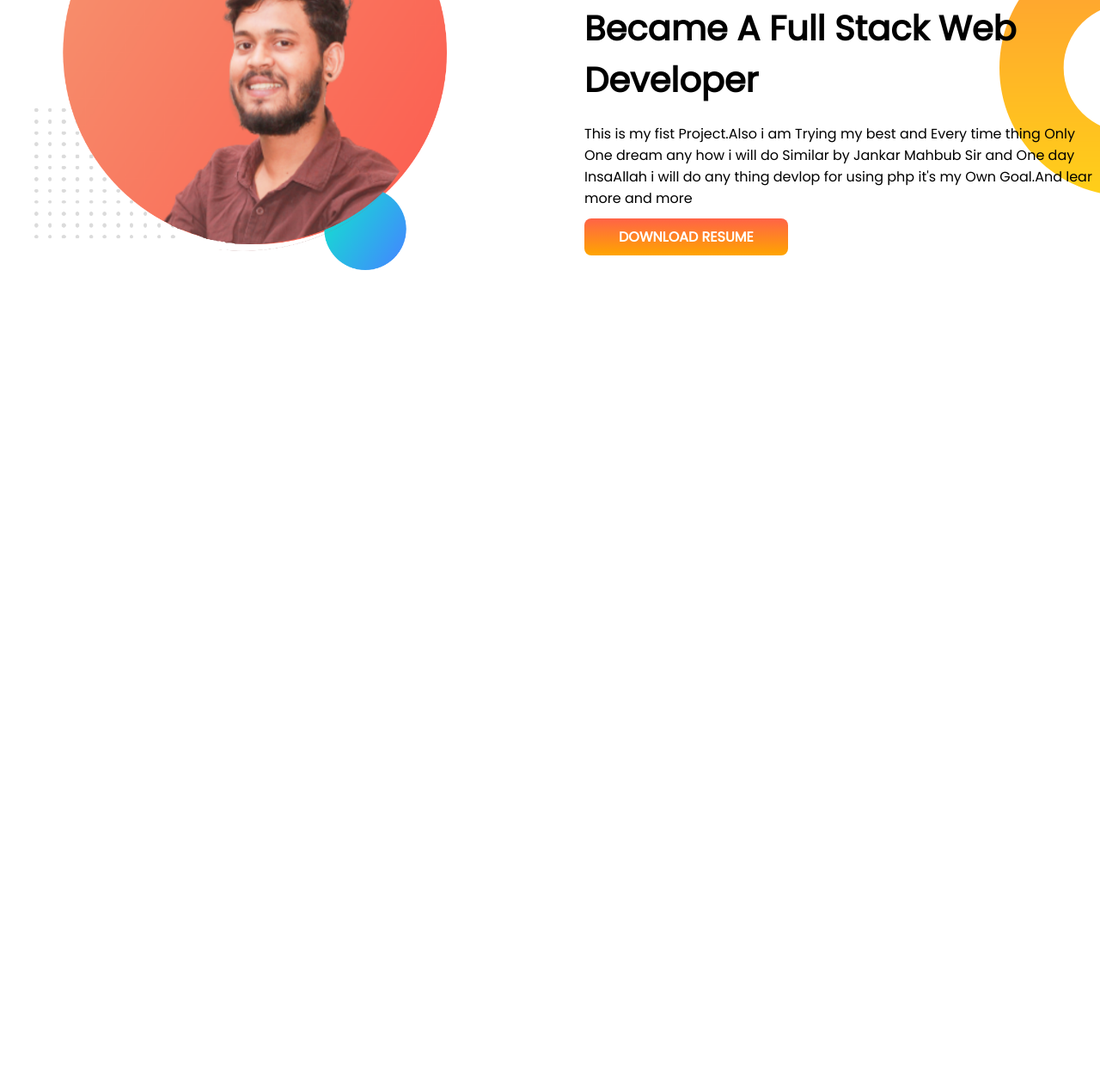
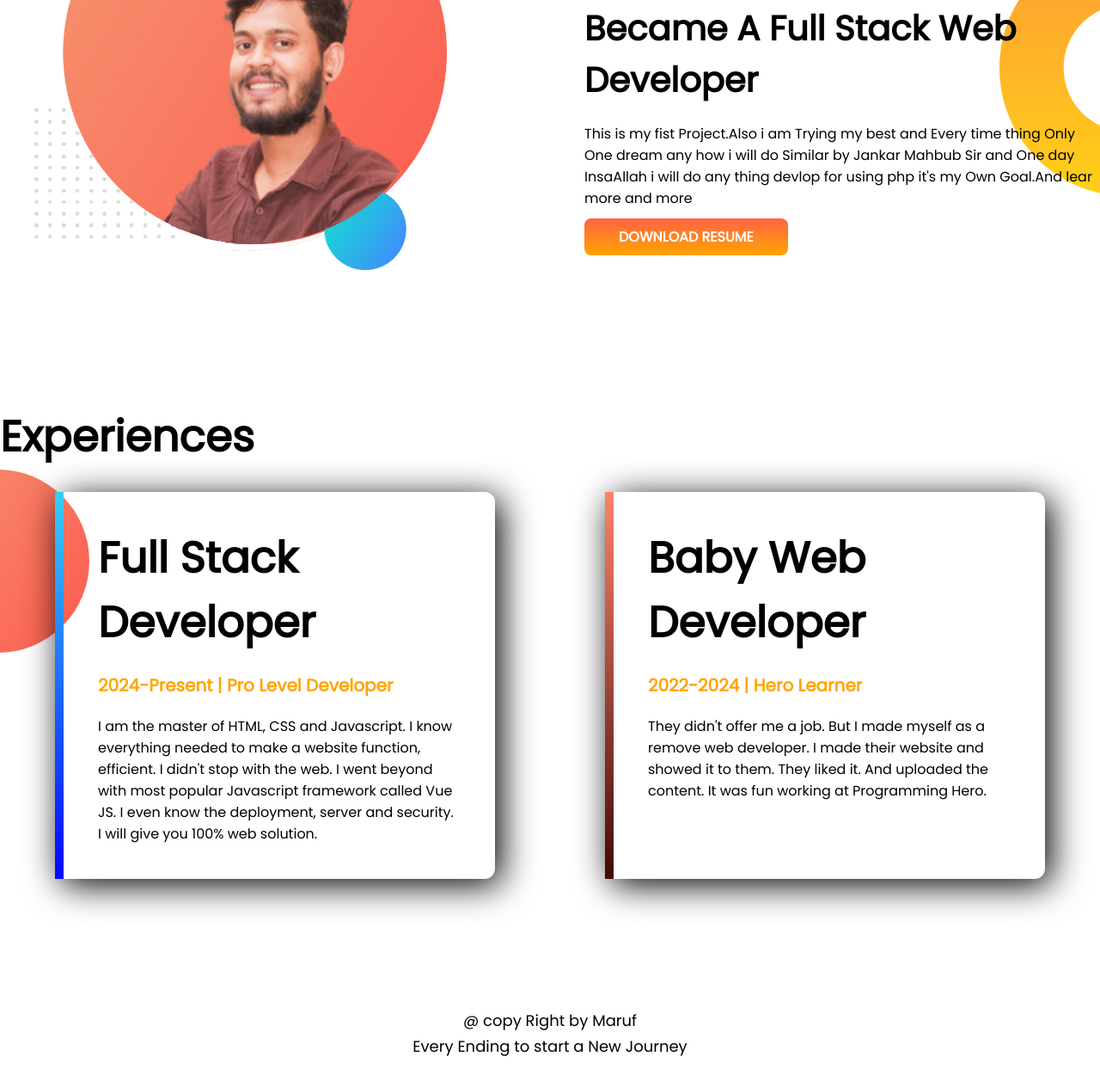
Before and after one commit to MarufMobin/second, a plain HTML site: page index.html in a window 1280 px wide. Shown: the part 796-2053 px from the top of the page at 86% size. Before the commit the page ends 1117 px from the top, so only its background shows below. Drawn offline with Linux system fonts and the light colour scheme.

Commit message:
Last section

```diff
--- a/css/style.css
+++ b/css/style.css
@@ -87,3 +87,54 @@ body{
     width: 80%;
 }
 /* Dreame-section */
+/* experince-section */
+.experince-section{
+    width: 100%;
+    margin: 150px 0px;
+}
+.experince-section h1{
+    font-size: 50px;
+}
+.experince-div{
+    display: flex;
+    background-image: url("../images/left.png");
+    background-repeat: no-repeat;
+}
+.experince-div h1{
+    font-size: 50px;
+}
+.half-div{
+    width: 40%;
+    margin: 2% 5% 0;
+    box-shadow: 7px 7px 40px black;
+    padding: 40px;
+    border-radius: 12px;
+}
+#half-fist{
+    border-left: 10px solid;
+    border-image: linear-gradient(#3cd1f6, #0004ff) 30;
+    border-image-slice: 7;
+}
+#half-second{
+    border-left: 10px solid;
+    border-image: linear-gradient(rgb(255, 133, 106), rgb(63, 6, 6)) 30;
+    border-image-slice: 7;
+}
+.half-div h1{
+    font-size: 50px;
+}
+.half-div h3{
+    font-size: 20px;
+    margin: 20px 0px;
+    color: orange;
+}
+
+/* experince-section */
+/* footer */
+footer{
+    text-align: center;
+    margin: 50px 0px 25px;
+    font-size: 18px;
+    line-height: 30px;
+}
+/* footer */
--- a/index.html
+++ b/index.html
@@ -49,5 +49,30 @@
 
     </section>
     <!-- Dreame section -->
+    <!-- Experiences section  -->
+    <section class="experince-section">
+        <h1>Experiences</h1>
+        <div class="experince-div">
+
+            <div id="half-fist" class="half-div">
+                <h1>Full Stack Developer</h1>
+                <h3>2024-Present | Pro Level Developer</h3>
+                <p>I am the master of HTML, CSS and Javascript. I know everything needed to make a website function, efficient. I didn't stop with the web. I went beyond with most popular Javascript framework called Vue JS. I even know the deployment, server and security. I will give you 100% web solution.</p>
+            </div>
+            <div id="half-second" class="half-div">
+                <h1>Baby Web Developer</h1>
+                <h3>2022-2024 | Hero Learner</h3>
+                <p>They didn't offer me a job. But I made myself as a remove web developer. I made their website and showed it to them. They liked it. And uploaded the content. It was fun working at Programming Hero.</p>
+            </div>
+
+        </div>
+    </section>
+    <!-- Experiences section  -->
+    <!-- footer section -->
+    <footer>
+        <p>@ copy Right by Maruf</p>
+        <p>Every Ending to start a New Journey</p>
+    </footer>
+    <!-- footer section -->
 </body>
 </html>
```
Also changed, not shown: images/left.png (added).
